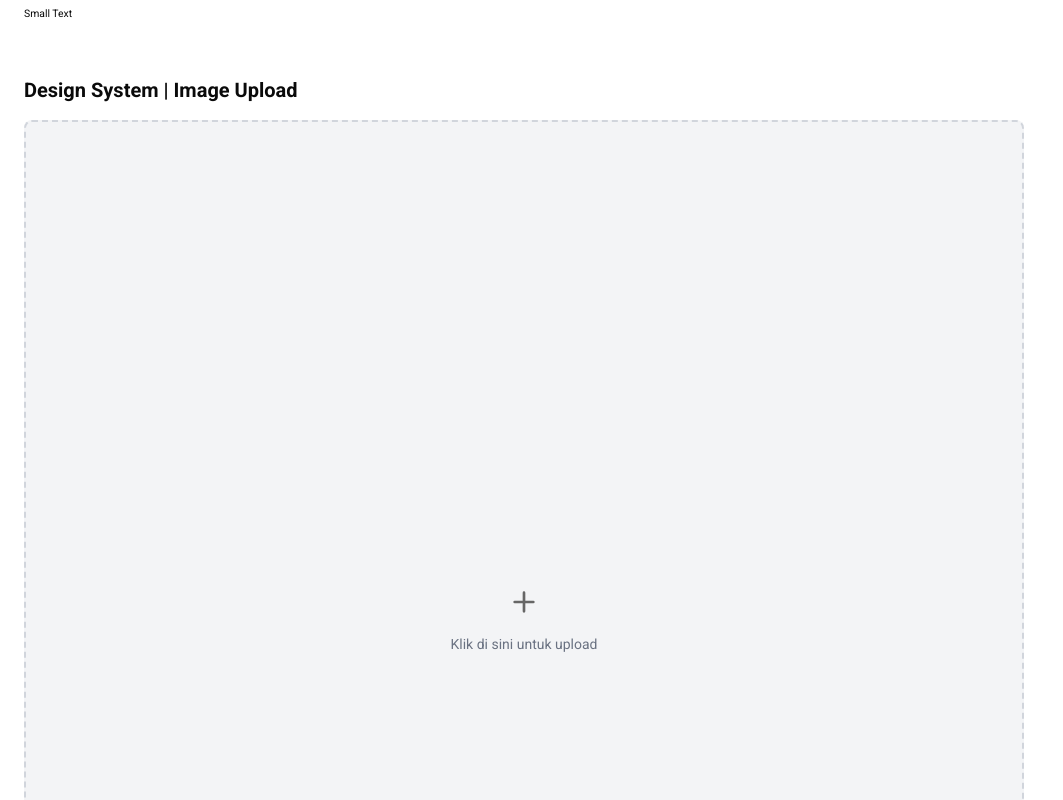
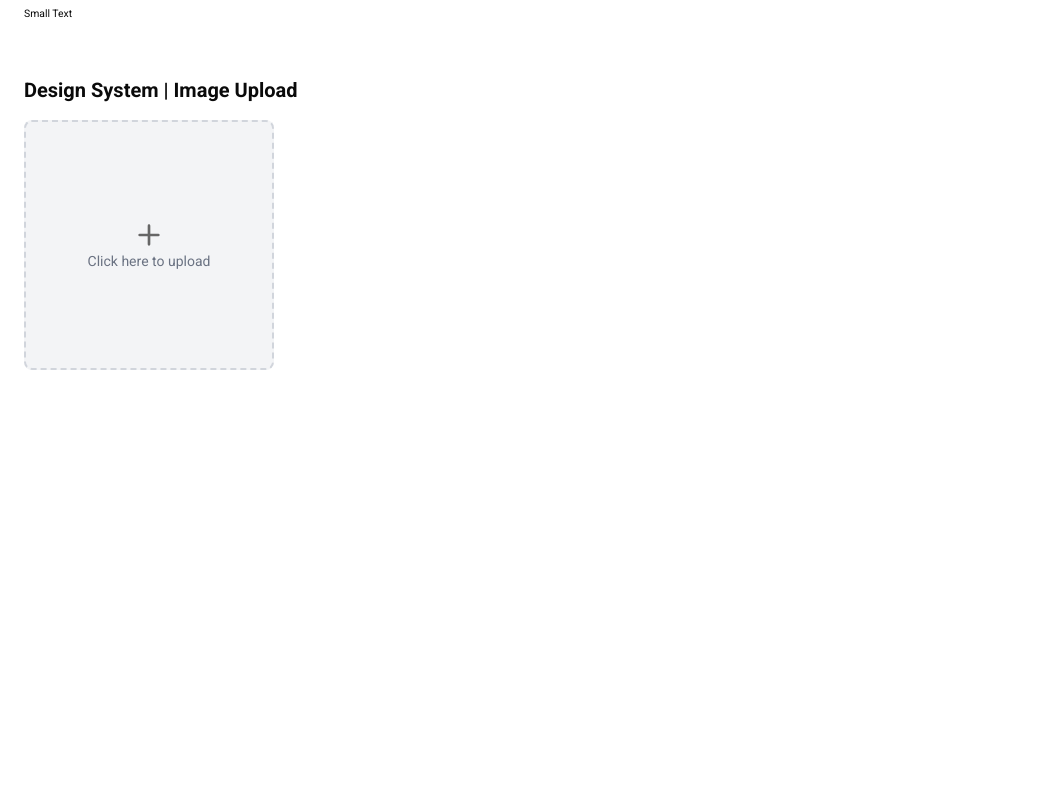
Before and after one commit to Rencanakan-id/rencanakan-talent_pool-frontend, a React (Vite) app: page /design in a window 1280 px wide. Shown: the part 840-1640 px from the top of the page, without its empty margins (0-1063 px from the left). After the commit the page ends 1234 px from the top, so only its background shows below. Built offline with nearby package versions, Linux system fonts and the light colour scheme.

Commit message:
feat: add preview to image input file

```diff
--- a/src/components/ui/media-upload-for-image.tsx
+++ b/src/components/ui/media-upload-for-image.tsx
@@ -1,30 +1,32 @@
 import * as React from "react"
 import { cn } from "@/lib/utils"
 
-interface ImageUploadProps extends Omit<React.InputHTMLAttributes<HTMLDivElement>, "value" | "onChange"> {
-  value?: File | null
-  onChange?: (file: File | null) => void
+interface ImageUploadProps extends Omit<React.HTMLAttributes<HTMLDivElement>, "value" | "onChange"> {
+  onImageChange?: (file: File | null) => void
   previewClassName?: string
+  defaultImage?: File | null
 }
 
 const ImageUpload = React.forwardRef<HTMLInputElement, ImageUploadProps>(
-  ({ className, previewClassName, value, onChange, ...props }, ref) => {
+  ({ className, previewClassName, onImageChange, defaultImage = null, ...props }, ref) => {
+    // Internal state to manage the selected file
+    const [selectedFile, setSelectedFile] = React.useState<File | null>(defaultImage)
     const [preview, setPreview] = React.useState<string | null>(null)
     const fileInputRef = React.useRef<HTMLInputElement>(null)
 
     // Create preview when file changes
     React.useEffect(() => {
-      if (!value) {
+      if (!selectedFile) {
         setPreview(null)
         return
       }
 
-      const objectUrl = URL.createObjectURL(value)
+      const objectUrl = URL.createObjectURL(selectedFile)
       setPreview(objectUrl)
 
       // Free memory when component unmounts
       return () => URL.revokeObjectURL(objectUrl)
-    }, [value])
+    }, [selectedFile])
 
     const handleClick = () => {
       fileInputRef.current?.click()
@@ -32,16 +34,18 @@ const ImageUpload = React.forwardRef<HTMLInputElement, ImageUploadProps>(
 
     const handleFileChange = (e: React.ChangeEvent<HTMLInputElement>) => {
       const file = e.target.files?.[0] || null
-      if (onChange) {
-        onChange(file)
+
+      setSelectedFile(file)
+      if (onImageChange) {
+        onImageChange(file)
       }
     }
 
     return (
       <div
         className={cn(
-          "flex w-250 h-250 rounded-md border-2 border-dashed border-gray-300 bg-gray-100 cursor-pointer",
-          "flex-col justify-center items-center gap-4",
+          "relative flex w-[250px] h-[250px] rounded-md border-2 border-dashed border-gray-300 bg-gray-100 cursor-pointer",
+          "flex-col justify-center items-center gap-4 overflow-hidden",
           className
         )}
         onClick={handleClick}
@@ -56,22 +60,22 @@ const ImageUpload = React.forwardRef<HTMLInputElement, ImageUploadProps>(
         />
 
         {preview ? (
-          <div className={cn("flex items-center justify-center w-full h-full p-4", previewClassName)}>
+          <div className={cn("absolute inset-0", previewClassName)}>
             <img
               src={preview}
               alt="Preview"
-              className="max-w-full max-h-full object-contain rounded"
+              className="w-full h-full object-cover"
             />
           </div>
         ) : (
-          <>
+          <div className="flex flex-col items-center justify-center h-full w-full">
             <svg width="32" height="32" viewBox="0 0 24 24" fill="none" xmlns="http://www.w3.org/2000/svg">
               <path d="M12 5V19M5 12H19" stroke="#666666" strokeWidth="2" strokeLinecap="round" strokeLinejoin="round"/>
             </svg>
             <p className="text-sm text-gray-500 m-0">
-              Klik di sini untuk upload
+              Click here to upload
             </p>
-          </>
+          </div>
         )}
       </div>
     )
@@ -80,4 +84,4 @@ const ImageUpload = React.forwardRef<HTMLInputElement, ImageUploadProps>(
 
 ImageUpload.displayName = "ImageUpload"
 
-export { ImageUpload };
+export { ImageUpload }
--- a/src/modules/DesignSystemModule/index.tsx
+++ b/src/modules/DesignSystemModule/index.tsx
@@ -1,10 +1,7 @@
 import { Typography } from '@/components';
 import { ImageUpload } from '@/components/ui/media-upload-for-image';
-import { useState } from 'react';
 
 export const DesignSystemModule = () => {
-  const [image, setImage] = useState(null);
-
   return (
     <div className="flex flex-col gap-5 p-6">
       <h1 className="text-2xl font-bold">Design System | Typography</h1>
```
